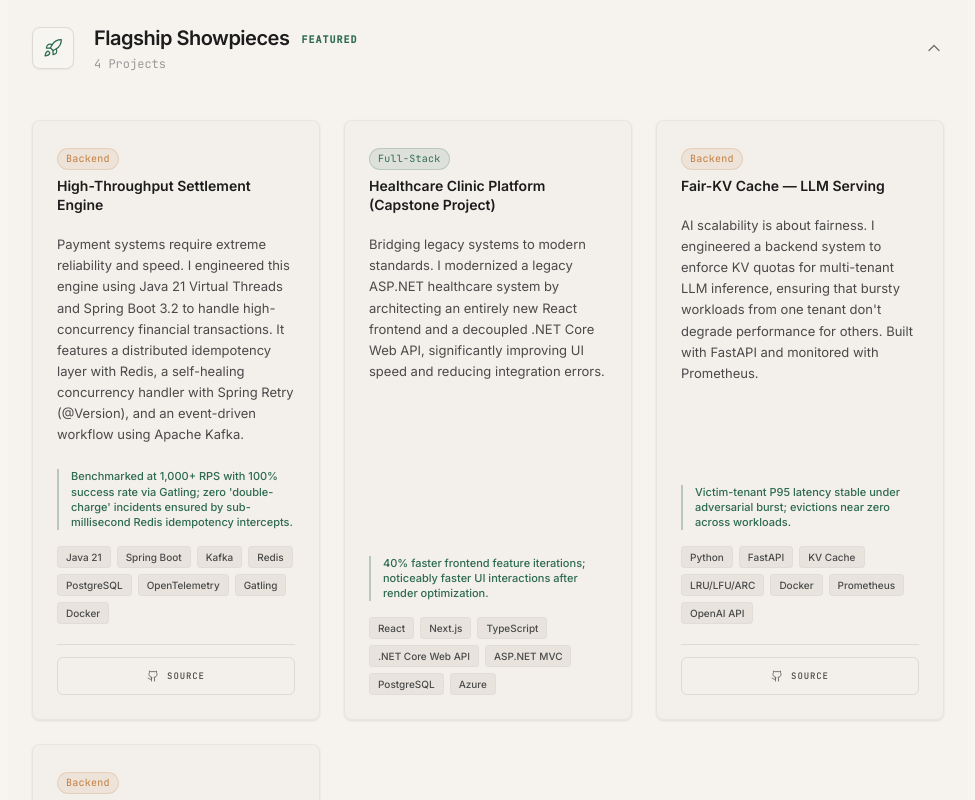
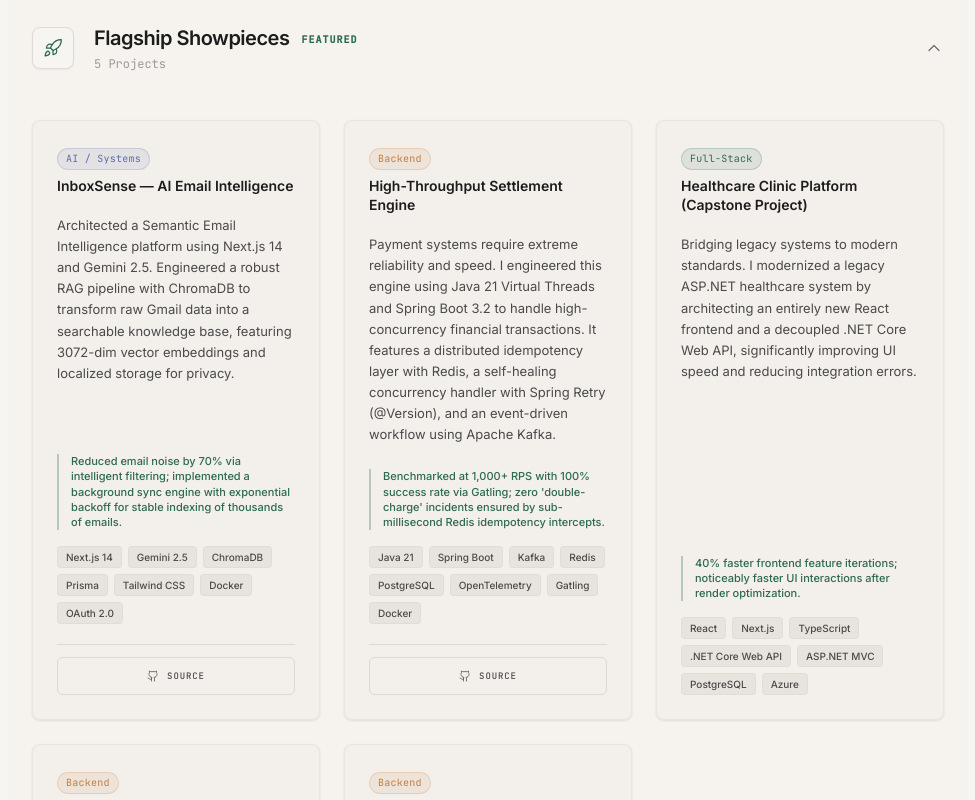
Before and after one commit to namitrathod/Myportfolio, a React (Create React App) app: page / in a window 1280 px wide. Shown: the part 4300-5100 px from the top of the page, without its empty margins (152-1127 px from the left). Built offline with nearby package versions, Linux system fonts and the light colour scheme.

Commit message:
new project added

```diff
--- a/src/data/portfolio.ts
+++ b/src/data/portfolio.ts
@@ -104,6 +104,18 @@ export const portfolioData: PortfolioData = {
   ],
 
   projects: [
+    {
+      id: "inbox-sense",
+      title: "InboxSense — AI Email Intelligence",
+      description:
+        "Architected a Semantic Email Intelligence platform using Next.js 14 and Gemini 2.5. Engineered a robust RAG pipeline with ChromaDB to transform raw Gmail data into a searchable knowledge base, featuring 3072-dim vector embeddings and localized storage for privacy.",
+      result: "Reduced email noise by 70% via intelligent filtering; implemented a background sync engine with exponential backoff for stable indexing of thousands of emails.",
+      technologies: ["Next.js 14", "Gemini 2.5", "ChromaDB", "Prisma", "Tailwind CSS", "Docker", "OAuth 2.0"],
+      track: "AI / Systems",
+      githubUrl: "https://github.com/namitrathod/InboxSense",
+      liveUrl: "",
+      featured: true,
+    },
     // ── Featured ──────────────────────────────────────────────────────────────
     {
       id: "settlement-engine",
@@ -298,15 +310,15 @@ export const portfolioData: PortfolioData = {
     },
     {
       category: "Backend",
-      skills: ["Go", "Node.js", "FastAPI", "Python", "Java (Spring Boot)", "Express.js", "REST APIs", "GraphQL", "OAuth 2.0", "JWT", "Celery", "BFF Pattern", "API Versioning"],
+      skills: ["Go", "Node.js", "FastAPI", "Python", "Java (Spring Boot)", "Express.js", "Prisma", "REST APIs", "GraphQL", "OAuth 2.0", "JWT", "Celery", "BFF Pattern", "API Versioning"],
     },
     {
       category: "Data & Infrastructure",
-      skills: ["PostgreSQL", "MongoDB", "Redis", "Apache Kafka", "MySQL", "AWS (S3, DynamoDB, SES)", "Docker", "Kubernetes", "Azure", "GitHub Actions", "OpenTelemetry", "CI/CD", "Structured Logging"],
+      skills: ["PostgreSQL", "MongoDB", "Redis", "Apache Kafka", "MySQL", "ChromaDB", "AWS (S3, DynamoDB, SES)", "Docker", "Kubernetes", "Azure", "GitHub Actions", "OpenTelemetry", "CI/CD", "Structured Logging"],
     },
     {
       category: "AI & LLM",
-      skills: ["GPT-4o", "LangChain", "Prompt Engineering", "Structured Outputs", "RAG", "Tool Calling", "Whisper ASR", "PyTorch", "Hugging Face", "Model Quantization (NF4)"],
+      skills: ["GPT-4o", "Gemini 2.5", "LangChain", "Prompt Engineering", "Structured Outputs", "RAG", "Tool Calling", "Whisper ASR", "PyTorch", "Hugging Face", "Model Quantization (NF4)"],
     },
   ],
 
```
